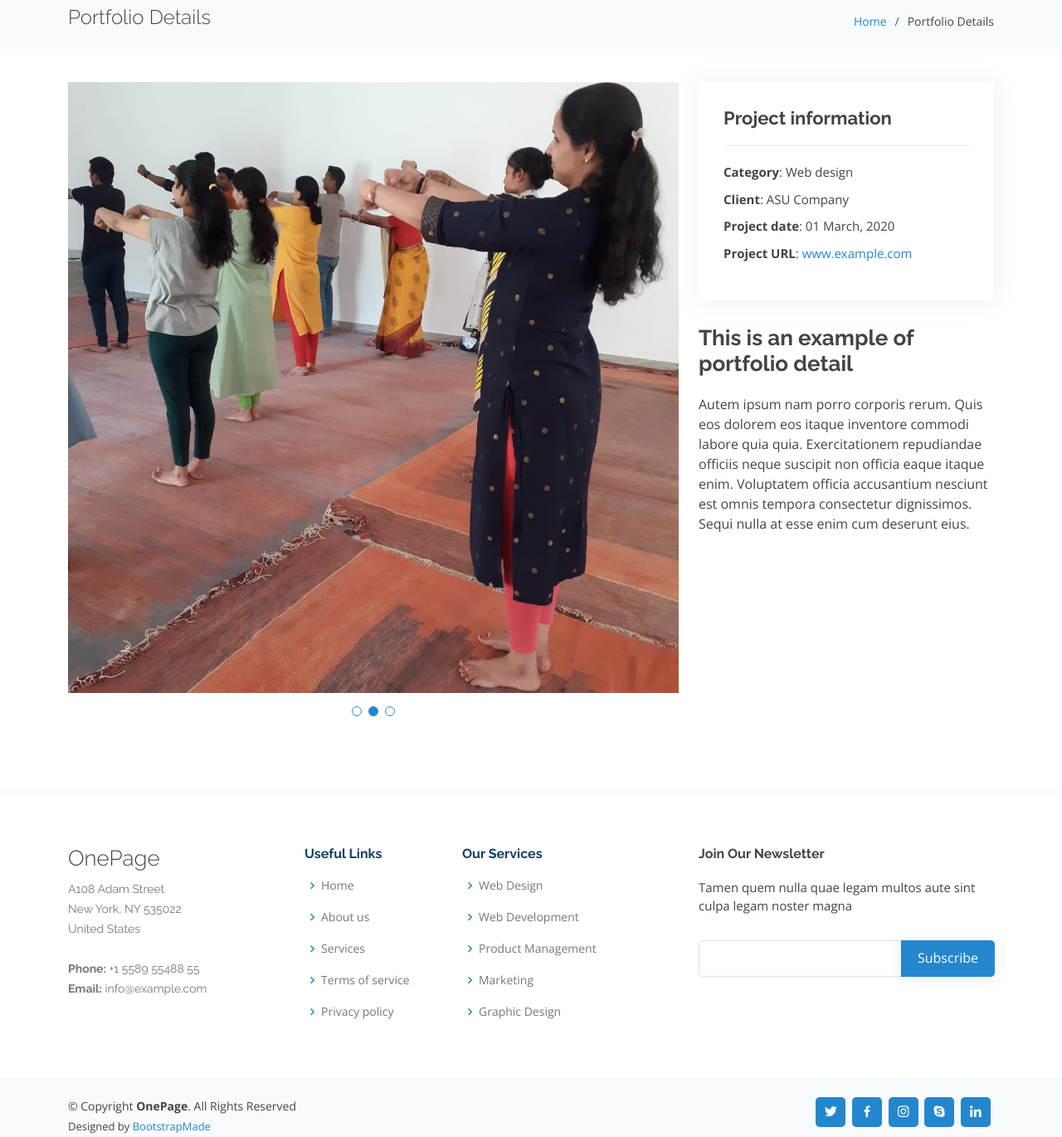
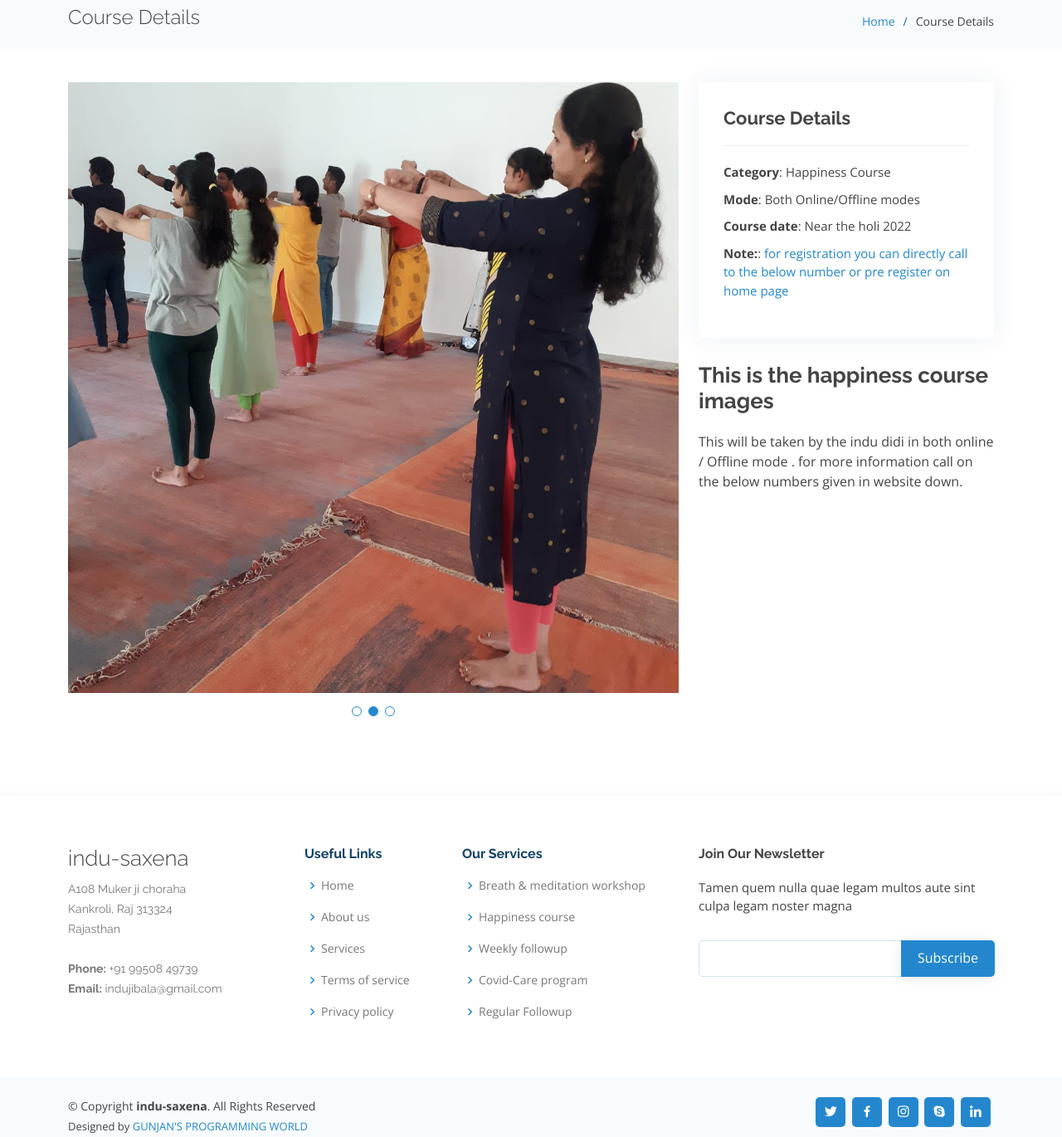
Before and after one commit to gunjan-it-engg/Indu-saxena, a plain HTML site: page portfolio-details.html in a window 1280 px wide. Shown: the part 80-1450 px from the top of the page at 83% size. Drawn offline with nearby package versions, Linux system fonts and the light colour scheme.

Commit message:
more details

```diff
--- a/portfolio-details.html
+++ b/portfolio-details.html
@@ -86,10 +86,10 @@
       <div class="container">
 
         <div class="d-flex justify-content-between align-items-center">
-          <h2>Portfolio Details</h2>
+          <h2>Course Details</h2>
           <ol>
             <li><a href="index.html">Home</a></li>
-            <li>Portfolio Details</li>
+            <li>Course Details</li>
           </ol>
         </div>
 
@@ -125,18 +125,18 @@
 
           <div class="col-lg-4">
             <div class="portfolio-info">
-              <h3>Project information</h3>
+              <h3>Course Details</h3>
               <ul>
-                <li><strong>Category</strong>: Web design</li>
-                <li><strong>Client</strong>: ASU Company</li>
-                <li><strong>Project date</strong>: 01 March, 2020</li>
-                <li><strong>Project URL</strong>: <a href="#">www.example.com</a></li>
+                <li><strong>Category</strong>: Happiness Course</li>
+                <li><strong>Mode</strong>: Both Online/Offline modes</li>
+                <li><strong>Course date</strong>: Near the holi 2022</li>
+                <li><strong>Note:</strong>: <a href="#">for registration you can directly call to the below number or pre register on home page</a></li>
               </ul>
             </div>
             <div class="portfolio-description">
-              <h2>This is an example of portfolio detail</h2>
+              <h2>This is the happiness course images</h2>
               <p>
-                Autem ipsum nam porro corporis rerum. Quis eos dolorem eos itaque inventore commodi labore quia quia. Exercitationem repudiandae officiis neque suscipit non officia eaque itaque enim. Voluptatem officia accusantium nesciunt est omnis tempora consectetur dignissimos. Sequi nulla at esse enim cum deserunt eius.
+                This will be taken by the indu didi in both online / Offline mode . for more information call on the below numbers given in website down.
               </p>
             </div>
           </div>
@@ -156,13 +156,13 @@
         <div class="row">
 
           <div class="col-lg-3 col-md-6 footer-contact">
-            <h3>OnePage</h3>
+            <h3>indu-saxena</h3>
             <p>
-              A108 Adam Street <br>
-              New York, NY 535022<br>
-              United States <br><br>
-              <strong>Phone:</strong> +1 5589 55488 55<br>
-              <strong>Email:</strong> info@example.com<br>
+              A108 Muker ji choraha <br>
+              Kankroli, Raj 313324<br>
+              Rajasthan <br><br>
+              <strong>Phone:</strong> +91 99508 49739<br>
+              <strong>Email:</strong> indujibala@gmail.com<br>
             </p>
           </div>
 
@@ -180,11 +180,11 @@
           <div class="col-lg-3 col-md-6 footer-links">
             <h4>Our Services</h4>
             <ul>
-              <li><i class="bx bx-chevron-right"></i> <a href="#">Web Design</a></li>
-              <li><i class="bx bx-chevron-right"></i> <a href="#">Web Development</a></li>
-              <li><i class="bx bx-chevron-right"></i> <a href="#">Product Management</a></li>
-              <li><i class="bx bx-chevron-right"></i> <a href="#">Marketing</a></li>
-              <li><i class="bx bx-chevron-right"></i> <a href="#">Graphic Design</a></li>
+              <li><i class="bx bx-chevron-right"></i> <a href="#">Breath & meditation workshop</a></li>
+              <li><i class="bx bx-chevron-right"></i> <a href="#">Happiness course</a></li>
+              <li><i class="bx bx-chevron-right"></i> <a href="#">Weekly followup</a></li>
+              <li><i class="bx bx-chevron-right"></i> <a href="#">Covid-Care program</a></li>
+              <li><i class="bx bx-chevron-right"></i> <a href="#">Regular Followup</a></li>
             </ul>
           </div>
 
@@ -204,14 +204,14 @@
 
       <div class="me-md-auto text-center text-md-start">
         <div class="copyright">
-          &copy; Copyright <strong><span>OnePage</span></strong>. All Rights Reserved
+          &copy; Copyright <strong><span>indu-saxena</span></strong>. All Rights Reserved
         </div>
         <div class="credits">
           <!-- All the links in the footer should remain intact. -->
           <!-- You can delete the links only if you purchased the pro version. -->
           <!-- Licensing information: https://bootstrapmade.com/license/ -->
           <!-- Purchase the pro version with working PHP/AJAX contact form: https://bootstrapmade.com/onepage-multipurpose-bootstrap-template/ -->
-          Designed by <a href="https://bootstrapmade.com/">BootstrapMade</a>
+          Designed by <a href="http://gunjan-shrimali.epizy.com">GUNJAN'S PROGRAMMING WORLD</a>
         </div>
       </div>
       <div class="social-links text-center text-md-right pt-3 pt-md-0">
```
